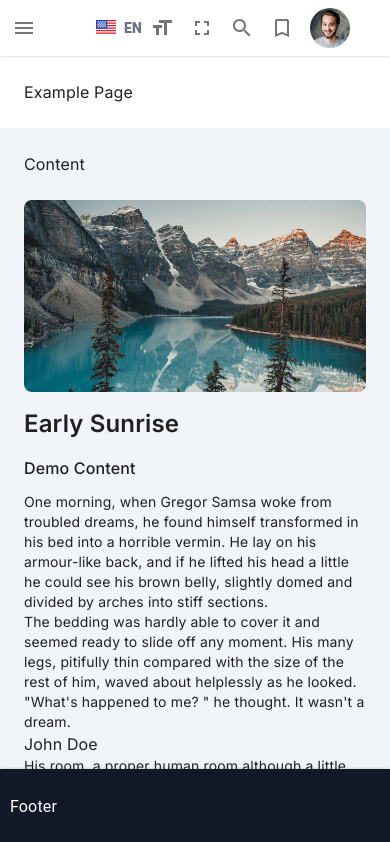
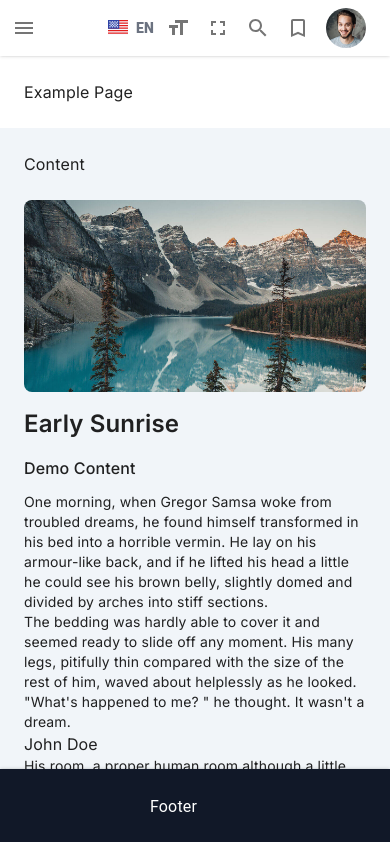
Before and after one commit to Amparo-E/fuse-next, a Next.js app: page /example in a window 390 px wide. Shown: the top 842 px of the page. Built offline with nearby package versions, Linux system fonts and the light colour scheme.

Commit message:
solving navbar collapse function

```diff
--- a/src/components/Navigation.tsx
+++ b/src/components/Navigation.tsx
@@ -16,7 +16,6 @@ import ListItemIcon from "@mui/material/ListItemIcon";
 import ListItemText from "@mui/material/ListItemText";
 import {
   Avatar,
-  BottomNavigation,
   ListItemAvatar,
   Menu,
   MenuItem,
@@ -27,7 +26,7 @@ import FullscreenIcon from "@mui/icons-material/Fullscreen";
 import SearchIcon from "@mui/icons-material/Search";
 import TurnedInNotIcon from "@mui/icons-material/TurnedInNot";
 import StarIcon from "@mui/icons-material/Star";
-import { useEffect, useMemo, useState } from "react";
+import { useMemo, useState } from "react";
 import Link from "next/link";
 import { usePathname } from "next/navigation";
 import { StarBorder } from "@mui/icons-material";
@@ -51,13 +50,13 @@ const languages = [
 
 const drawerWidth = 280;
 
-const Main = styled("main", { shouldForwardProp: (prop) => prop !== "open" })<{
+const Main = styled("div", { shouldForwardProp: (prop) => prop !== "open" })<{
   open?: boolean;
 }>(({ theme, open }) => ({
   flexGrow: 1,
   transition: theme.transitions.create("margin", {
     easing: theme.transitions.easing.sharp,
-    duration: theme.transitions.duration.leavingScreen,
+    duration: open ? "195ms" : "195ms",
   }),
   marginLeft: useMediaQuery(theme.breakpoints.down("sm"))
     ? 0
@@ -67,7 +66,7 @@ const Main = styled("main", { shouldForwardProp: (prop) => prop !== "open" })<{
   ...(open && {
     transition: theme.transitions.create("margin", {
       easing: theme.transitions.easing.easeOut,
-      duration: theme.transitions.duration.enteringScreen,
+      duration: "195ms",
     }),
   }),
 }));
@@ -104,7 +103,7 @@ const AppBar = styled(MuiAppBar, {
     boxShadow: "0 1px 3px 0 rgb(0 0 0 / 0.1), 0 1px 2px -1px rgb(0 0 0 / 0.1);",
     transition: theme.transitions.create(["margin", "width"], {
       easing: theme.transitions.easing.sharp,
-      duration: theme.transitions.duration.leavingScreen,
+      duration: "195ms",
     }),
     ...responsiveStyle,
   };
@@ -119,17 +118,11 @@ const DrawerHeader = styled("div")(({ theme }) => ({
 }));
 
 export default function Navigation({ children }) {
-  const [open, setOpen] = React.useState(false);
-  const [value, setValue] = React.useState(0);
+  const theme = useTheme();
+  const isMobile = useMediaQuery(theme.breakpoints.down("sm"));
+  const [open, setOpen] = React.useState(!isMobile);
   const [anchorEl, setAnchorEl] = useState(null);
   const [selectedLanguage, setSelectedLanguage] = useState("EN");
-  const theme = useTheme();
-  const isMobile = useMediaQuery(theme.breakpoints.down("sm"));
-
-  useEffect(() => {
-    setOpen(!isMobile);
-  }, [isMobile]);
-
   const pathname = usePathname();
 
   const handleDrawerOpen = () => {
@@ -182,7 +175,7 @@ export default function Navigation({ children }) {
               </IconButton>
             )}
           </Box>
-          <Box sx={{ display: "flex", alignItems: "center" }}>
+          <Box sx={{ display: "flex", alignItems: "center", flexWrap: 'nowrap', overflow: 'auto', ml: 8 }}>
             <Box
               sx={{
                 display: "flex",
@@ -195,6 +188,7 @@ export default function Navigation({ children }) {
                 sx={{
                   display: "flex",
                   alignItems: "center",
+                  justifyContent: 'space-between',
                   cursor: "pointer",
                 }}
                 onClick={handleLanguageIconClick}
@@ -202,7 +196,7 @@ export default function Navigation({ children }) {
                 <img src={selectedLanguageData.flag} alt="flag" />
                 <Typography
                   variant="body2"
-                  sx={{ marginLeft: 1, color: "#6b7280", fontWeight: 900 }}
+                  sx={{ marginLeft: 1, marginRight: 3, color: "#6b7280", fontWeight: 900 }}
                 >
                   {selectedLanguageData.code}
                 </Typography>
@@ -275,7 +269,7 @@ export default function Navigation({ children }) {
       <Drawer
         variant={isMobile ? "temporary" : "persistent"}
         open={open}
-        onClose={handleDrawerClose}
+        onClose={isMobile ? handleDrawerClose : undefined}
         sx={{
           "& .MuiDrawer-paper": {
             width: drawerWidth,
@@ -284,6 +278,10 @@ export default function Navigation({ children }) {
             boxSizing: "border-box",
             ...(isMobile && {
               position: "absolute",
+            }),
+            transition: theme.transitions.create("all", {
+              easing: theme.transitions.easing.sharp,
+              duration: "195ms",
             }),
           },
         }}
@@ -302,7 +300,7 @@ export default function Navigation({ children }) {
         >
           <Toolbar>
             <Box sx={{ display: "flex", alignItems: "center", mb: 3 }}>
-              <img src="/logo.svg" alt="" />
+              <img src="/logo.svg" alt="logo" />
               <Typography
                 variant="body2"
                 sx={{
@@ -402,8 +400,9 @@ export default function Navigation({ children }) {
       >
         <Typography
           sx={{
-            marginLeft: `${!isMobile && open ? drawerWidth + 10 : 10}px`,
+            marginLeft: `${!isMobile && open ? drawerWidth + 20 : 150}px`,
             transition: "margin-left 0.08s ease-in-out",
+            position: 'absolute',
           }}
         >
           Footer
```
